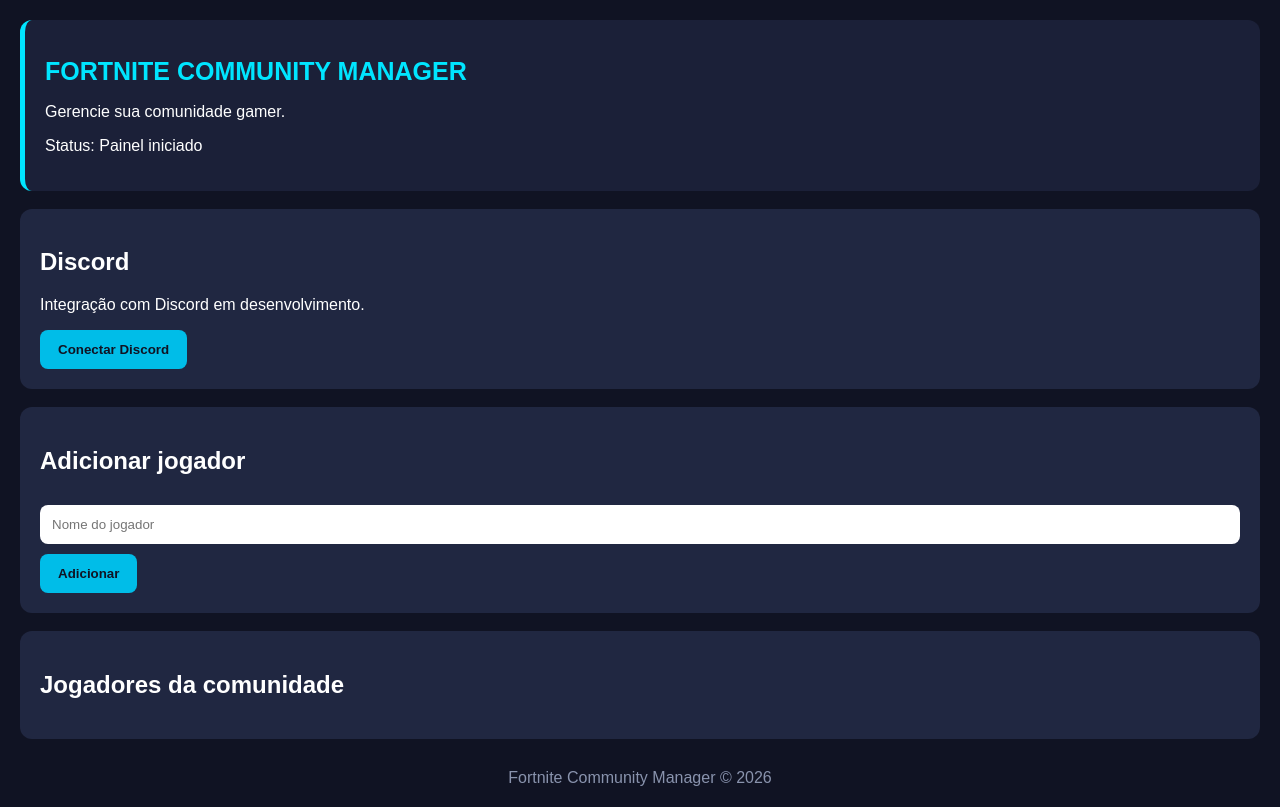
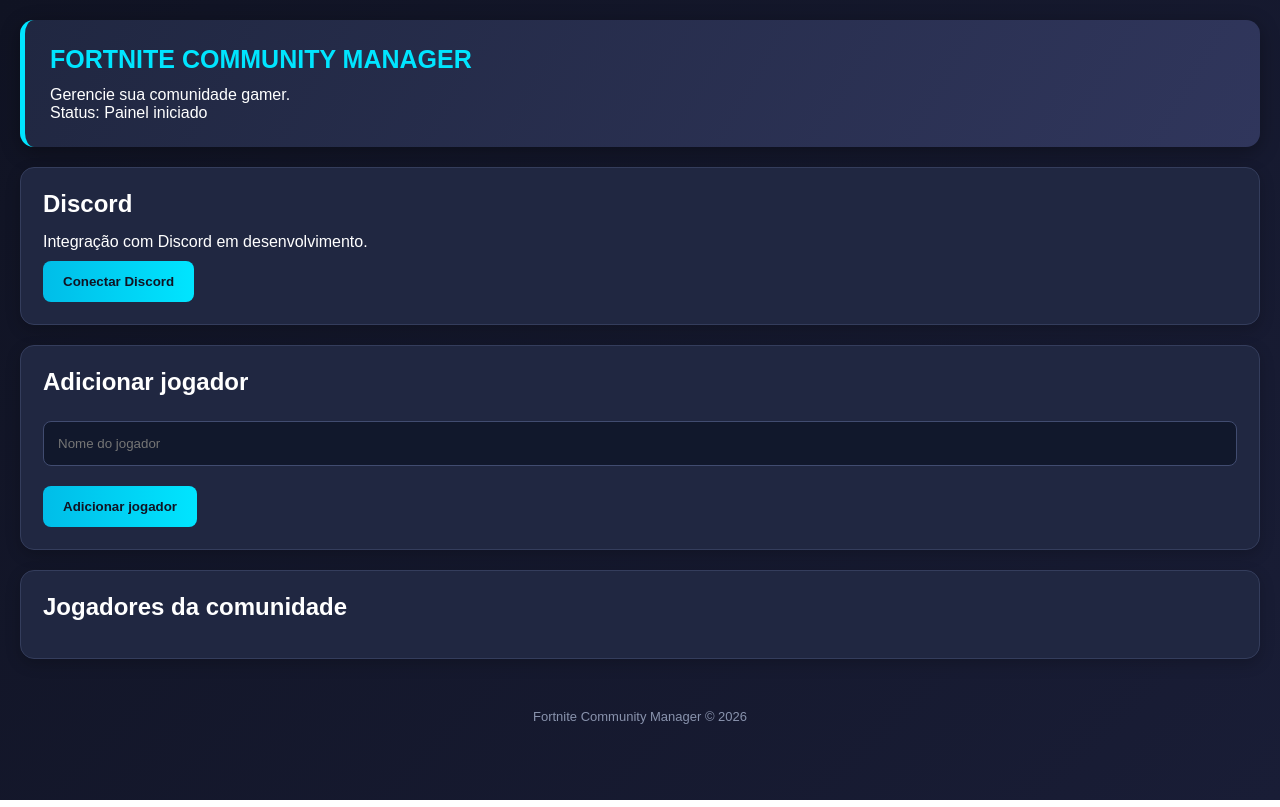
Before and after one commit to LeaoOliveira10-bit/fortnite-community, a plain HTML site: page index.html in a window 1280 px wide. Drawn offline with Linux system fonts and the light colour scheme.

Commit message:
Atualizar o index.html

```diff
--- a/index.html
+++ b/index.html
@@ -4,71 +4,11 @@
 <head>
   <meta charset="UTF-8">
   <meta name="viewport" content="width=device-width, initial-scale=1.0">
+
   <title>Fortnite Community Manager</title>
 
-  <style>
-    * {
-      box-sizing: border-box;
-    }
-
-    body {
-      margin: 0;
-      padding: 20px;
-      background: #101323;
-      color: white;
-      font-family: Arial, sans-serif;
-    }
-
-    header {
-      padding: 20px;
-      background: #1b2038;
-      border-left: 5px solid #00e5ff;
-      border-radius: 12px;
-    }
-
-    h1 {
-      color: #00e5ff;
-      font-size: 25px;
-    }
-
-    .card {
-      background: #202741;
-      padding: 20px;
-      margin-top: 18px;
-      border-radius: 12px;
-    }
-
-    button {
-      background: #00bde8;
-      color: #101323;
-      border: none;
-      padding: 12px 18px;
-      border-radius: 8px;
-      font-weight: bold;
-      cursor: pointer;
-    }
-
-    input {
-      width: 100%;
-      padding: 12px;
-      margin: 10px 0;
-      border-radius: 8px;
-      border: none;
-    }
-
-    li {
-      padding: 10px;
-      background: #303954;
-      margin: 8px 0;
-      border-radius: 7px;
-    }
-
-    footer {
-      margin-top: 30px;
-      color: #8993ad;
-      text-align: center;
-    }
-  </style>
+  <link rel="stylesheet" href="style.css">
+  <script src="app.js" defer></script>
 </head>
 
 <body>
@@ -82,15 +22,24 @@
   <section class="card">
     <h2>Discord</h2>
     <p>Integração com Discord em desenvolvimento.</p>
-    <button onclick="alert('Integração em breve!')">
+
+    <button id="connectDiscord">
       Conectar Discord
     </button>
   </section>
 
   <section class="card">
     <h2>Adicionar jogador</h2>
-    <input id="player" placeholder="Nome do jogador">
-    <button onclick="addPlayer()">Adicionar</button>
+
+    <input
+      id="player"
+      type="text"
+      placeholder="Nome do jogador"
+    >
+
+    <button id="addPlayer">
+      Adicionar jogador
+    </button>
   </section>
 
   <section class="card">
@@ -102,40 +51,5 @@
     Fortnite Community Manager © 2026
   </footer>
 
-  <script>
-    const players = JSON.parse(
-      localStorage.getItem("players") || "[]"
-    );
-
-    function renderPlayers() {
-      const list = document.getElementById("players");
-      list.innerHTML = "";
-
-      players.forEach(player => {
-        const item = document.createElement("li");
-        item.textContent = player;
-        list.appendChild(item);
-      });
-    }
-
-    function addPlayer() {
-      const input = document.getElementById("player");
-      const name = input.value.trim();
-
-      if (!name) {
-        alert("Digite o nome do jogador!");
-        return;
-      }
-
-      players.push(name);
-      localStorage.setItem("players", JSON.stringify(players));
-
-      input.value = "";
-      renderPlayers();
-    }
-
-    renderPlayers();
-  </script>
-
 </body>
 </html>
```
